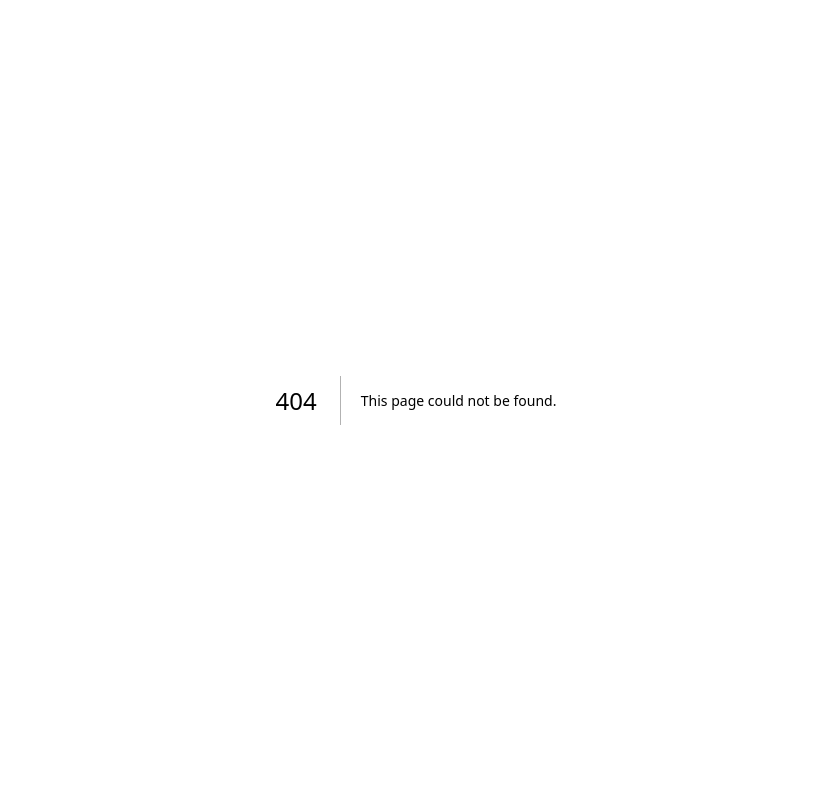
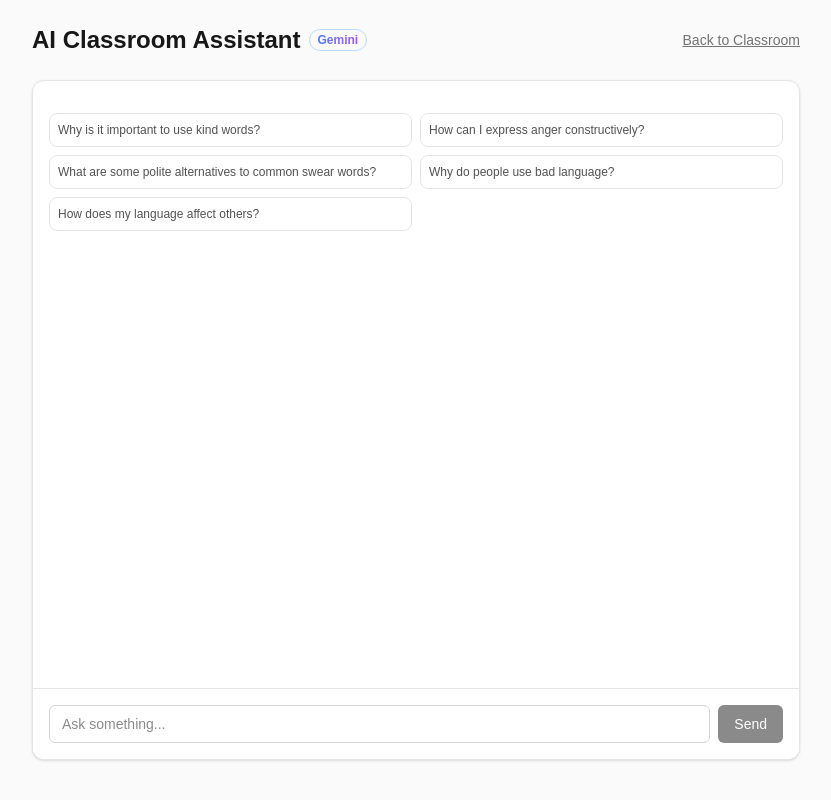
Before and after one commit to farhadovIlqar/duolingo-classroom-chat, a Next.js app: page /chat in a window 1280 px wide. Before the commit this address had no page. Shown: the whole page, without its empty margins (224-1055 px from the left). Built offline with nearby package versions, Linux system fonts and the light colour scheme.

Commit message:
feat: created Chat with AI

```diff
--- /dev/null
+++ b/src/app/chat/ChatInterface.tsx
@@ -0,0 +1,253 @@
+"use client"
+
+import { useEffect, useRef, useState } from "react"
+import { useSearchParams } from "next/navigation"
+
+type Message = {
+  role: "user" | "model"
+  content: string
+}
+
+const SCHEMA_QUESTIONS = [
+  "Why is it important to use kind words?",
+  "How can I express anger constructively?",
+  "What are some polite alternatives to common swear words?",
+  "Why do people use bad language?",
+  "How does my language affect others?",
+]
+
+export function ChatInterface() {
+  const searchParams = useSearchParams()
+  const initialQuery = searchParams.get("q")
+  const initialLang = searchParams.get("lang")
+
+  const [messages, setMessages] = useState<Message[]>([])
+  const [input, setInput] = useState("")
+  const [isLoading, setIsLoading] = useState(false)
+  const [streamingContent, setStreamingContent] = useState("")
+
+  const messagesEndRef = useRef<HTMLDivElement>(null)
+  const initialized = useRef(false)
+
+  const scrollToBottom = () => {
+    messagesEndRef.current?.scrollIntoView({ behavior: "smooth" })
+  }
+
+  useEffect(() => {
+    scrollToBottom()
+  }, [messages, streamingContent])
+
+  useEffect(() => {
+    if (!initialized.current && initialQuery) {
+      initialized.current = true
+      // Add a system-like message to show context
+      setMessages([
+        {
+          role: "user",
+          content: `Teacher, I need help understanding why my message "${initialQuery}" was blocked.`,
+        },
+      ])
+      handleSend(initialQuery, true)
+    }
+  }, [initialQuery])
+
+  const handleSend = async (content: string, isInitialExplanation = false) => {
+    // If it's not the initial explanation, we add the user message to UI immediately
+    // If it IS the initial explanation, we already added a context message above in useEffect
+    if (!isInitialExplanation) {
+      if (!content.trim()) return
+      const userMessage: Message = { role: "user", content }
+      setMessages((prev) => [...prev, userMessage])
+      setInput("")
+    }
+
+    setIsLoading(true)
+    setStreamingContent("")
+
+    try {
+      let endpoint = "/api/ai/chat"
+      // Filter out the system-like explanatory message for the actual API call if needed,
+      // but for simplicity we'll just send the last few or all.
+      // For initial explanation we use a specific endpoint.
+
+      let body: any = {
+        messages: [...messages, { role: "user", content: content }],
+      }
+      // IMPORTANT: For normal chat, we need to pass history.
+      // If isInitialExplanation, we construct a specific body.
+
+      if (!isInitialExplanation) {
+        body = { messages: [...messages, { role: "user", content }] }
+      }
+
+      if (isInitialExplanation) {
+        endpoint = "/api/ai/explain"
+        const lang = searchParams.get("lang") || "en"
+        body = { text: content, language: lang }
+      }
+
+      const response = await fetch(endpoint, {
+        method: "POST",
+        headers: { "Content-Type": "application/json" },
+        body: JSON.stringify(body),
+      })
+
+      if (!response.ok) throw new Error("Failed to send message")
+
+      if (isInitialExplanation) {
+        // Explanation endpoint returns JSON { explanation: string }
+        const data = await response.json()
+
+        // Simulate streaming for explanation to match chat experience
+        const fullText = data.explanation
+        let currentText = ""
+        for (let i = 0; i < fullText.length; i++) {
+          currentText += fullText[i]
+          setStreamingContent(currentText)
+          // Variable delay for realistic typing effect
+          await new Promise((r) => setTimeout(r, Math.random() * 20 + 10))
+        }
+
+        setMessages((prev) => [...prev, { role: "model", content: fullText }])
+        setStreamingContent("")
+      } else {
+        // Chat endpoint returns a stream
+        const reader = response.body?.getReader()
+        if (!reader) throw new Error("No reader")
+
+        let accumulated = ""
+
+        while (true) {
+          const { done, value } = await reader.read()
+          if (done) break
+
+          const text = new TextDecoder().decode(value)
+          accumulated += text
+
+          // We initiate the streaming state update with the chunks as they come
+          // But to make it smoother "letter-by-letter" we could buffer.
+          // However, network chunks are often small enough to look like typing.
+          // Let's just update directly for responsiveness, or implement a smooth buffer.
+          setStreamingContent((prev) => prev + text)
+        }
+
+        setMessages((prev) => [
+          ...prev,
+          { role: "model", content: accumulated },
+        ])
+        setStreamingContent("")
+      }
+    } catch (error) {
+      console.error("Error sending message:", error)
+      setMessages((prev) => [
+        ...prev,
+        {
+          role: "model",
+          content: "Sorry, I encountered an error. Please try again.",
+        },
+      ])
+    } finally {
+      setIsLoading(false)
+      setStreamingContent("")
+    }
+  }
+
+  return (
+    <div className="flex flex-col h-[calc(100vh-120px)] w-full max-w-3xl mx-auto rounded-xl border border-neutral-200 bg-white shadow-sm overflow-hidden">
+      {initialQuery && messages.length === 0 && (
+        <div className="p-4 bg-blue-50 border-b border-blue-100 text-sm text-blue-800">
+          Asking about: <span className="font-medium">"{initialQuery}"</span>
+        </div>
+      )}
+
+      <div className="flex-1 overflow-y-auto p-4 space-y-4">
+        {messages.map((m, i) => (
+          <div
+            key={i}
+            className={`flex ${m.role === "user" ? "justify-end" : "justify-start"}`}
+          >
+            <div
+              className={`max-w-[80%] rounded-lg p-3 text-sm whitespace-pre-wrap ${
+                m.role === "user"
+                  ? "bg-blue-600 text-white"
+                  : "bg-neutral-100 text-neutral-800"
+              }`}
+            >
+              {m.content}
+            </div>
+          </div>
+        ))}
+
+        {streamingContent && (
+          <div className="flex justify-start">
+            <div className="max-w-[80%] rounded-lg p-3 text-sm whitespace-pre-wrap bg-neutral-100 text-neutral-800 border-l-2 border-blue-400">
+              {streamingContent}
+              <span className="inline-block w-1.5 h-4 ml-1 align-middle bg-blue-500 animate-pulse"></span>
+            </div>
+          </div>
+        )}
+
+        {isLoading && !streamingContent && (
+          <div className="flex justify-start">
+            <div className="bg-neutral-100 rounded-lg p-3">
+              <span className="flex gap-1">
+                <span
+                  className="w-2 h-2 bg-neutral-400 rounded-full animate-bounce"
+                  style={{ animationDelay: "0ms" }}
+                ></span>
+                <span
+                  className="w-2 h-2 bg-neutral-400 rounded-full animate-bounce"
+                  style={{ animationDelay: "150ms" }}
+                ></span>
+                <span
+                  className="w-2 h-2 bg-neutral-400 rounded-full animate-bounce"
+                  style={{ animationDelay: "300ms" }}
+                ></span>
+              </span>
+            </div>
+          </div>
+        )}
+
+        <div className="grid grid-cols-1 md:grid-cols-2 gap-2 mt-4">
+          {SCHEMA_QUESTIONS.map((q, i) => (
+            <button
+              key={i}
+              onClick={() => handleSend(q)}
+              disabled={isLoading}
+              className="p-2 text-xs text-left rounded-lg border border-neutral-200 hover:bg-neutral-50 transition-colors text-neutral-600 hover:text-neutral-900 hover:border-blue-300 disabled:opacity-50"
+            >
+              {q}
+            </button>
+          ))}
+        </div>
+        <div ref={messagesEndRef} />
+      </div>
+
+      <div className="p-4 border-t border-neutral-200 bg-white">
+        <form
+          onSubmit={(e) => {
+            e.preventDefault()
+            handleSend(input)
+          }}
+          className="flex gap-2"
+        >
+          <input
+            type="text"
+            value={input}
+            onChange={(e) => setInput(e.target.value)}
+            placeholder="Ask something..."
+            className="flex-1 rounded-md border border-neutral-300 px-3 py-2 text-sm focus:outline-none focus:ring-2 focus:ring-blue-500"
+            disabled={isLoading}
+          />
+          <button
+            type="submit"
+            disabled={isLoading || !input.trim()}
+            className="rounded-md bg-neutral-900 px-4 py-2 text-sm text-white disabled:opacity-50 disabled:cursor-not-allowed hover:bg-neutral-800 transition-colors"
+          >
+            Send
+          </button>
+        </form>
+      </div>
+    </div>
+  )
+}
--- /dev/null
+++ b/src/app/chat/page.tsx
@@ -0,0 +1,30 @@
+import { Suspense } from "react"
+import { ChatInterface } from "./ChatInterface"
+import Link from "next/link"
+
+export default function ChatPage() {
+  return (
+    <div className="min-h-screen bg-neutral-50 p-6">
+      <div className="mx-auto max-w-3xl mb-6 flex items-center justify-between">
+        <h1 className="text-2xl font-semibold flex items-center gap-2">
+          <span>AI Classroom Assistant</span>
+          <span className="text-xs font-bold bg-gradient-to-r from-blue-500 to-purple-500 bg-clip-text text-transparent border border-blue-200 rounded-full px-2 py-0.5">
+            Gemini
+          </span>
+        </h1>
+        <Link
+          href="/"
+          className="text-sm text-neutral-500 hover:text-neutral-900 underline"
+        >
+          Back to Classroom
+        </Link>
+      </div>
+
+      <Suspense
+        fallback={<div className="text-center py-10">Loading chat...</div>}
+      >
+        <ChatInterface />
+      </Suspense>
+    </div>
+  )
+}
```
